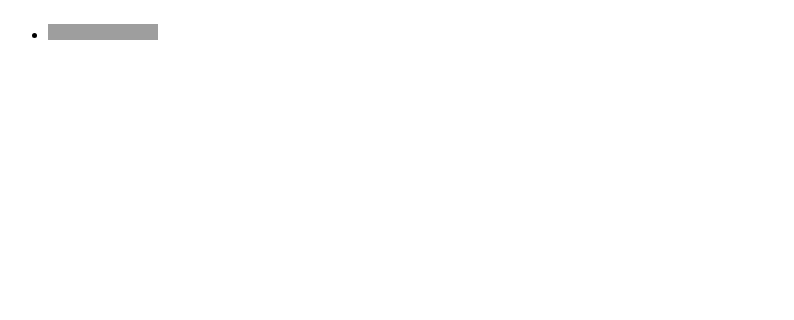
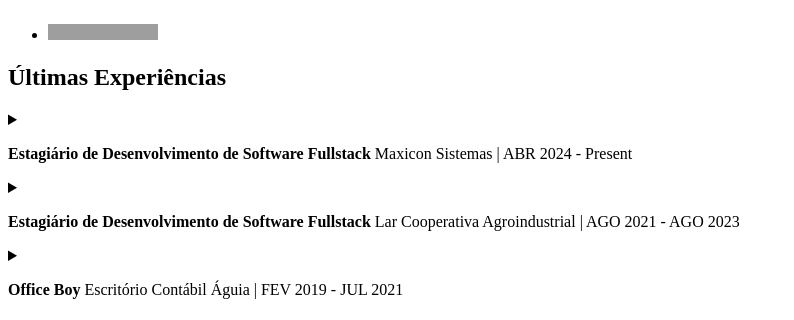
Before and after one commit to joao-silva09/curso-angular-portfolio, an Angular app: page / in a window 1280 px wide. Shown: the part 1147-1467 px from the top of the page, without its empty margins (0-794 px from the left). Before the commit the page ends 1207 px from the top, so only its background shows below. Built offline with nearby package versions, Linux system fonts and the light colour scheme; grey boxes are pictures that could not be loaded.

Commit message:
6 - Experiences Component.

```diff
--- /dev/null
+++ b/src/app/modules/portfolio/components/experiences/experiences.component.html
@@ -0,0 +1,14 @@
+<div class="container">
+  <h2>Últimas Experiências</h2>
+  @for (item of arrayExperiences(); track item) {
+  <details>
+    <summary>
+      <p>
+        <strong>{{ item.summary.strong }}</strong>
+        {{ item.summary.p }}
+      </p>
+    </summary>
+    <article [innerHTML]="item.text"></article>
+  </details>
+  }
+</div>
--- /dev/null
+++ b/src/app/modules/portfolio/components/experiences/experiences.component.ts
@@ -0,0 +1,35 @@
+import { Component, signal } from '@angular/core';
+import { IExperiences } from '../../interface/IExperiences.interface';
+
+@Component({
+  selector: 'app-experiences',
+  standalone: true,
+  imports: [],
+  templateUrl: './experiences.component.html',
+  styleUrl: './experiences.component.scss',
+})
+export class ExperiencesComponent {
+  public arrayExperiences = signal<IExperiences[]>([
+    {
+      summary: {
+        strong: 'Estagiário de Desenvolvimento de Software Fullstack',
+        p: 'Maxicon Sistemas | ABR 2024 - Present',
+      },
+      text: '<p>exercendo a função de Office-boy, executando arquivamento de documentos de departamento pessoal e fiscal, abertura e fechamento de empresas e movimentação, emissão e lançamento de notas fiscais, elaboração de planilhas para controle de horas extras e registros diversos via sistema contábil.</p>',
+    },
+    {
+      summary: {
+        strong: 'Estagiário de Desenvolvimento de Software Fullstack',
+        p: 'Lar Cooperativa Agroindustrial | AGO 2021 - AGO 2023',
+      },
+      text: '<p>Exercendo a função de estagiário, desenvolvendo e dando suporte para aplicações web de uso interno da cooperativa e criação de novas ferramentas, fornecendo agilidade e praticidade no trabalho dos usuários das áreas afetadas pelos sistemas desenvolvidos. Experiência na criação de APIs na Linguagem de Programação C#, criação de páginas web com React, Typescript, Redux, Material UI e ferramentas diversas.</p>',
+    },
+    {
+      summary: {
+        strong: 'Office Boy',
+        p: 'Escritório Contábil Águia | FEV 2019 - JUL 2021',
+      },
+      text: '<p>Exercendo a função de Office-boy, executando arquivamento de documentos de departamento pessoal e fiscal, abertura e fechamento de empresas e movimentação, emissão e lançamento de notas fiscais, elaboração de planilhas para controle de horas extras e registros diversos via sistema contábil.</p>',
+    },
+  ]);
+}
--- /dev/null
+++ b/src/app/modules/portfolio/interface/IExperiences.interface.ts
@@ -0,0 +1,4 @@
+export interface IExperiences {
+  summary: { strong: string; p: string };
+  text: string;
+}
--- a/src/app/modules/portfolio/pages/home/home.component.html
+++ b/src/app/modules/portfolio/pages/home/home.component.html
@@ -1,4 +1,5 @@
 <app-header />
 <main>
     <app-knowledge />
+    <app-experiences />
 </main>
--- a/src/app/modules/portfolio/pages/home/home.component.ts
+++ b/src/app/modules/portfolio/pages/home/home.component.ts
@@ -1,11 +1,12 @@
 import { Component } from '@angular/core';
 import { HeaderComponent } from '../../components/header/header.component';
 import { KnowledgeComponent } from '../../components/knowledge/knowledge.component';
+import { ExperiencesComponent } from '../../components/experiences/experiences.component';
 
 @Component({
   selector: 'app-home',
   standalone: true,
-  imports: [HeaderComponent, KnowledgeComponent],
+  imports: [HeaderComponent, KnowledgeComponent, ExperiencesComponent],
   templateUrl: './home.component.html',
   styleUrl: './home.component.scss'
 })
```
Also changed, not shown: src/app/modules/portfolio/components/experiences/experiences.component.scss (added), 1 other file (tests, documents, lock files or other folders).
